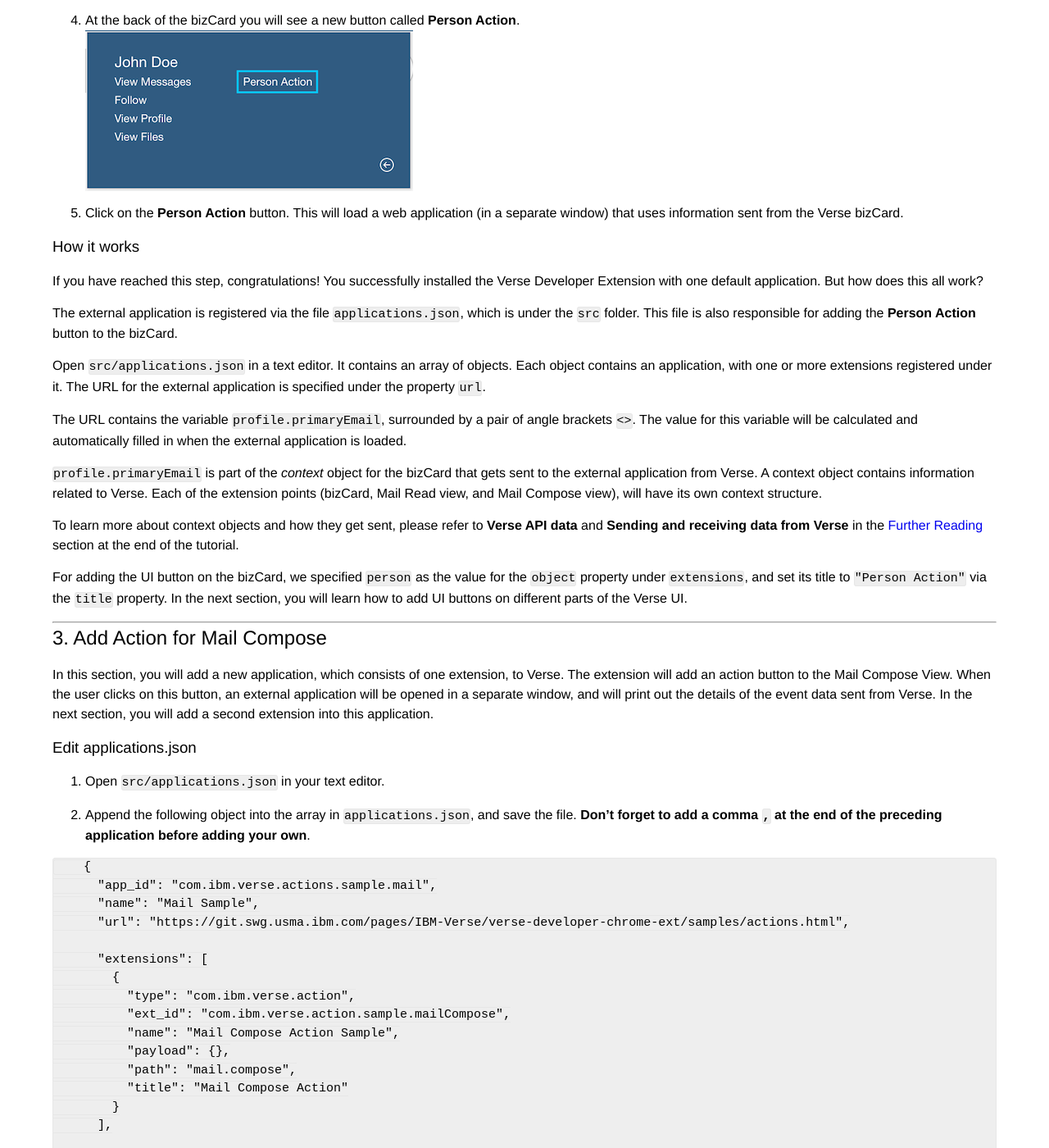
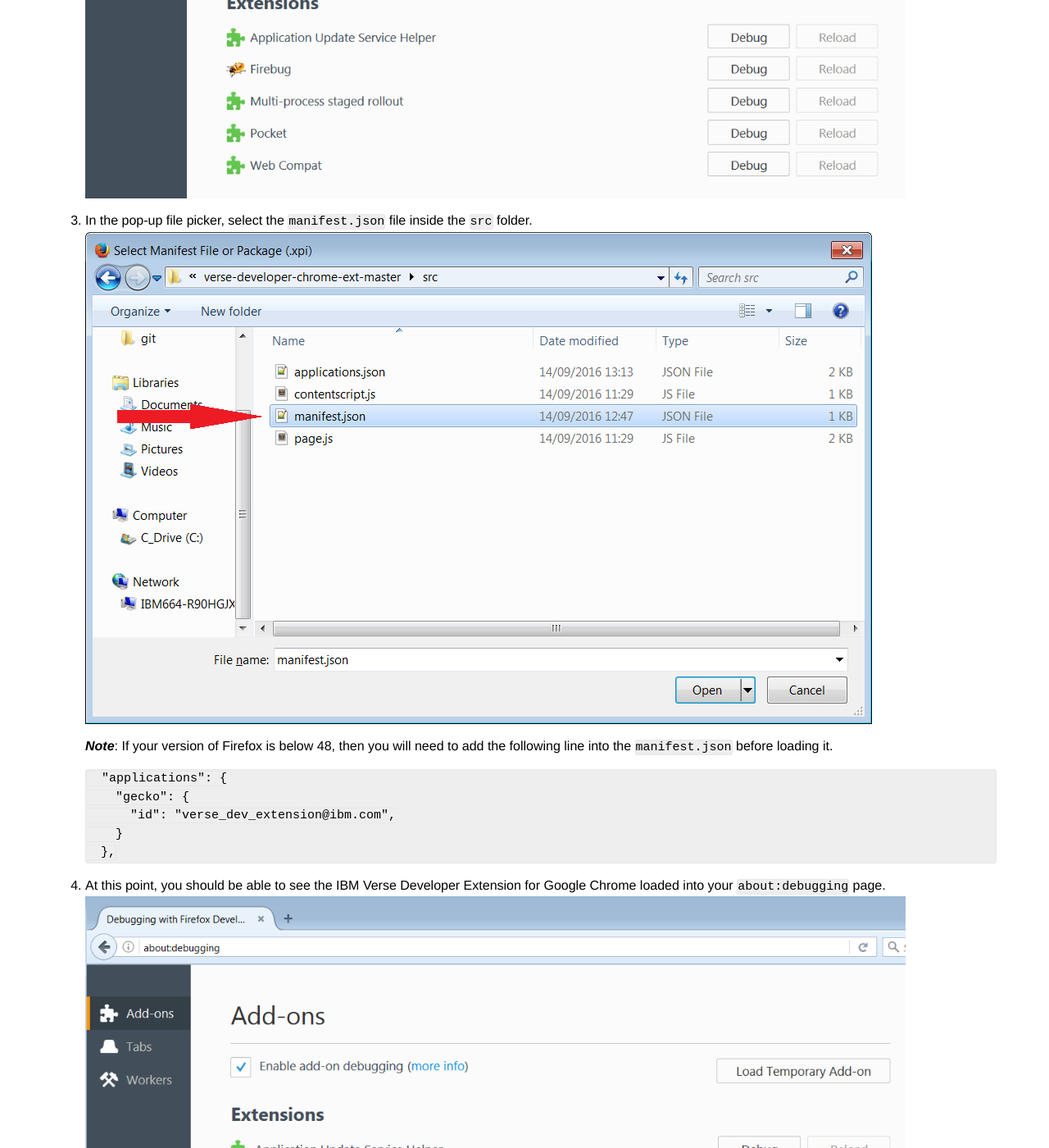
Before and after one commit to ibmverse/verse-developer, a Jekyll site: the page built from _tutorials/tutorial_verse_developer.md, in a window 1280 px wide and 1400 px high, scrolled down 7119 px. Shown: the whole window at 82% size. Built offline with Jekyll 4.4.1, drawn with Linux system fonts in a browser that asks for light colours; some of the changed text lies outside the part shown.

Commit message:
258906: Adding Firefox install instructions to doc

````diff
--- a/_tutorials/tutorial_verse_developer.md
+++ b/_tutorials/tutorial_verse_developer.md
@@ -95,8 +95,7 @@
     For example:
 ![update manifest.json](img/1_update_manifest.png)
 
-
-### Load unpacked extensions
+### Installing to Chrome
 1. Open your Google Chrome browser, and type in the address bar: `chrome://extensions`.
 
 2. Select __Developer mode__, (unpacked extensions can only be loaded in __Developer mode__.)
@@ -113,6 +112,27 @@
 
   If you received an error related to `Failed to load extension from: ... Manifest file is missing or unreadable`, make sure you are loading the extension from the `src` folder, not its parent folder.
 
+### Installing to Firefox
+1. Open your Firefox browser, and type in the address bar: `about:debugging`.
+
+2. Select __Load Temporary Add-On__,
+![Developer mode](img/1_load_temp_addons_ff.png)
+
+3. In the pop-up file picker, select the `manifest.json` file inside the `src` folder.
+![Select src](img/1_select_src_ff.png)
+
+   ***Note***: If your version of Firefox is below 48, then you will need to add the following line into the `manifest.json` before loading it.
+
+   ```json
+     "applications": {
+       "gecko": {
+         "id": "verse_dev_extension@ibm.com",
+       }
+     },
+   ```
+
+4. At this point, you should be able to see the IBM Verse Developer Extension for Google Chrome loaded into your `about:debugging` page.
+![Extension loaded](img/1_extension_loaded_ff.png)
 
 ### Reload Verse and test it out
 1. __Reload Verse__, so that it will pick up the change you made to the extension.
@@ -196,9 +216,11 @@
 ### Reload the extension and Verse
 __Every time__ you make a change to the extension code, you need to __reload the extension__ first, then __reload Verse,__ so that Chrome and Verse will pick up your latest changes.
 
-To reload the extension, open your Chrome browser, go to `chrome://extensions`, find the IBM Verse Developer Extension for Google Chrome, and click __Reload__.
+To reload the extension in Chrome, open your Chrome browser, go to `chrome://extensions`, find the IBM Verse Developer Extension for Google Chrome, and click __Reload__.
 ![reload extension](img/2_reload.png)
 
+To reload the extension in Firefox, open your Firefox browser, go to `about:debugging`, find the IBM Verse Developer Extension for Google Chrome, and click __Reload__.
+![reload extension](img/2_reload_ff.png)
 
 ### Test it out
 1. In the Verse UI, click the __Compose__ button.
@@ -253,7 +275,8 @@
 ![update applications json](img/3_update_applications.png)
 
 ### Reload the extension and Verse
-As explained in previous sections, __every time__ you make a change to the extension code, you need to __reload the extension__ from `chrome://extensions`, then __reload Verse,__ so that Chrome and Verse will pick up your latest changes.
+As explained in previous sections, __every time__ you make a change to the extension code, you need to __reload the extension__ then __reload Verse,__ so that the browser and Verse will pick up your latest changes.
+To reload the extension from Chrome go to `chrome://extensions`. To reload from Firefox go to from `about:debugging`
 
 
 ### Test it out
````
Also changed, not shown: _tutorials/img/1_extension_loaded_ff.png (added), _tutorials/img/1_load_temp_addons_ff.png (added), _tutorials/img/1_select_src_ff.png (added), _tutorials/img/2_reload_ff.png (added).
